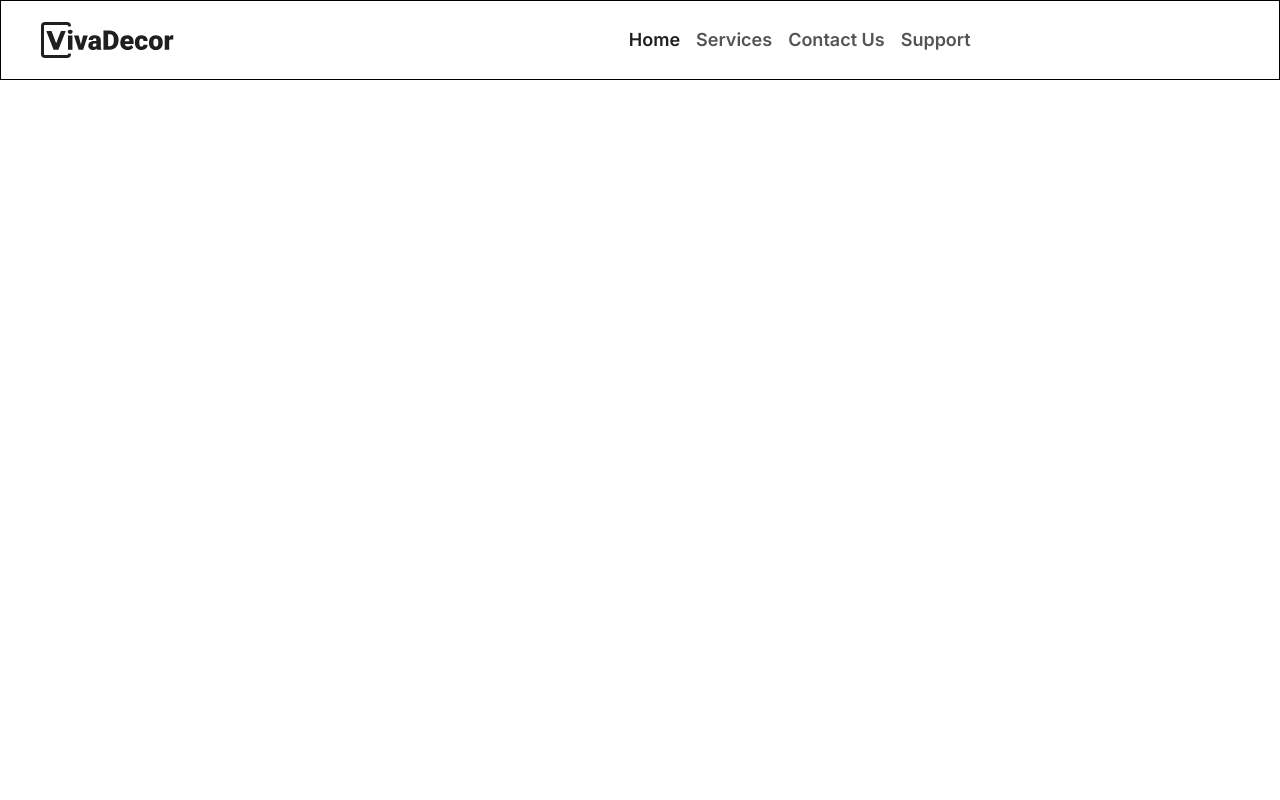
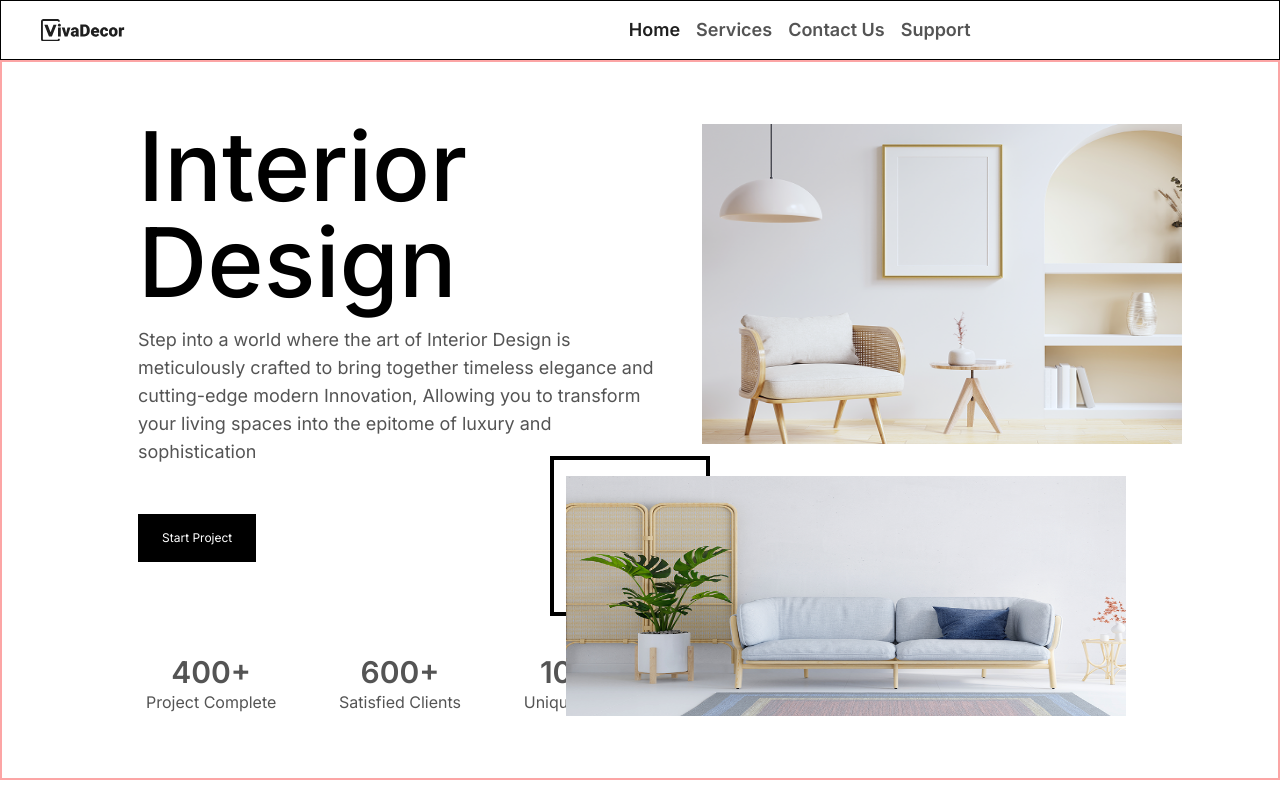
Before and after one commit to Shreekant-04/viva-decor, a React (Vite) app: page / in a window 1280 px wide. Built offline with nearby package versions, Linux system fonts and the light colour scheme.

Commit message:
add Home component and Section1, update App structure, and adjust Navbar styling

```diff
--- a/src/App.jsx
+++ b/src/App.jsx
@@ -1,9 +1,11 @@
 import Navbar from "./components/common/Navbar";
+import Home from "./components/home/home";
 
 export default function App() {
   return (
     <>
       <Navbar />
+      <Home />
     </>
   );
 }
--- a/src/components/common/Navbar.jsx
+++ b/src/components/common/Navbar.jsx
@@ -23,7 +23,7 @@ const Navbar = () => {
 
   return (
     <div
-      className={`border border-black fixed top-0 left-0 w-full h-[70px] md:h-[80px] font-Inter flex items-center justify-between gap-4 md:gap-8 z-[999] text-[#545454] ${
+      className={`border border-black fixed top-0 left-0 w-full h-[50px] md:h-[60px]  font-Inter flex items-center justify-between gap-4 md:gap-8 z-[999] text-[#545454] ${
         isScrolled ? "bg-[#ffffff33] backdrop-blur-sm rounded-b-xl" : ""
       } transition-all duration-200`}
     >
--- a/src/components/home/Home.jsx
+++ b/src/components/home/Home.jsx
@@ -1,11 +1,12 @@
-import React from 'react';
+import { Section1 } from "./Section1";
 
 const Home = () => {
-    return (
-        <div>
-
-        </div>
-    );
-}
+  return (
+    //
+    <main className=" font-Inter mt-[50px] md:mt-[60px]">
+      <Section1 />
+    </main>
+  );
+};
 
 export default Home;
--- /dev/null
+++ b/src/components/home/Section1.jsx
@@ -0,0 +1,48 @@
+import image1 from "../../assets/home/section1/1.png";
+import image2 from "../../assets/home/section1/2.png";
+
+export const Section1 = () => {
+  const stats = [
+    { num: "400+", text: "Project Complete" },
+    { num: "600+", text: "Satisfied Clients" },
+    { num: "100+", text: "Unique Styles" },
+  ];
+  return (
+    <section className="border-2 border-red-300 lg:h-[90vh] md:h-[40vh] h-[32vh] flex gap-2 p-2 sm:p-6  ">
+      <div className=" w-3/5 p-2 sm:p-8 flex flex-col justify-center  text-start  gap-4 translate-x-4 md:translate-x-12 lg:translate-x-20">
+        <h1 className="text-3xl leading-none md:text-[3.45rem] lg:text-7xl xl:text-8xl  font-medium  ">
+          Interior Design
+        </h1>
+        <p className="w-11/12 leading-none sm:w-4/5 text-[#545454] text-[8px] md:text-xs lg:text-lg ">
+          Step into a world where the art of Interior Design is meticulously
+          crafted to bring together timeless elegance and cutting-edge modern
+          Innovation, Allowing you to transform your living spaces into the
+          epitome of luxury and sophistication
+        </p>
+        <button className="bg-black text-white text-[8px] md:text-xs lg:font-sm w-max px-2 py-1 sm:px-4 sm:py-2 lg:px-6 lg:py-4 lg:mt-8">
+          Start Project
+        </button>
+        <div className=" flex  justify-between items-center sm:p-2 mt-auto w-11/12  md:w-5/6 lg:w-3/4 ">
+          {stats.map((stat, i) => (
+            <div
+              key={i + "24651"}
+              className="flex flex-col justify-center items-center text-[#545454] "
+            >
+              <p className="text-sm sm:text-3xl font-semibold">{stat.num}</p>
+              <p className="text-[7px] md:text-xs lg:text-base">{stat.text}</p>
+            </div>
+          ))}
+        </div>
+      </div>
+      <div className=" w-2/5 flex flex-col  gap-8 justify-center items-end p-2 -translate-x-4 md:-translate-x-12  lg:-translate-x-20">
+        <div className=" h-[20vmin] w-[25vmin] md:h-[20vmin] md:w-[25vmin] lg:h-[35vmin] lg:w-[50vmin] xl:h-[40vmin] xl:w-[60vmin] translate-x-4 md:translate-x-4">
+          <img src={image1} alt="image 1" className="w-full h-full" />
+        </div>
+        <div className="  h-[20vmin] w-[30vmin] md:h-[20vmin] md:w-[30vmin] lg:h-[30vmin] lg:w-[50vmin] xl:h-[30vmin] xl:w-[70vmin] md:-translate-x-3 lg:-translate-x-10 relative">
+          <div className="absolute -top-3 -left-2 md:-top-4 lg:-top-5 md:-left-3 lg:-left-4 h-[10vmin] lg:h-[20vmin] lg:w-[20vmin]  w-[10vmin] border md:border-2 lg:border-4 border-black -z-10"></div>
+          <img src={image2} alt="image 1" className="w-full h-full z-20" />
+        </div>
+      </div>
+    </section>
+  );
+};
```
Also changed, not shown: src/assets/home/section1/1.png (added), src/assets/home/section1/2.png (added), src/index.css (line endings or trailing spaces).
